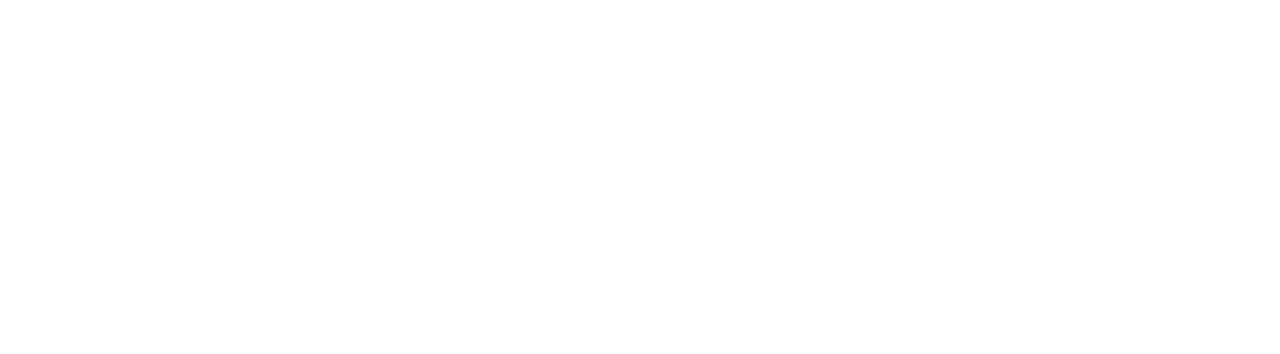
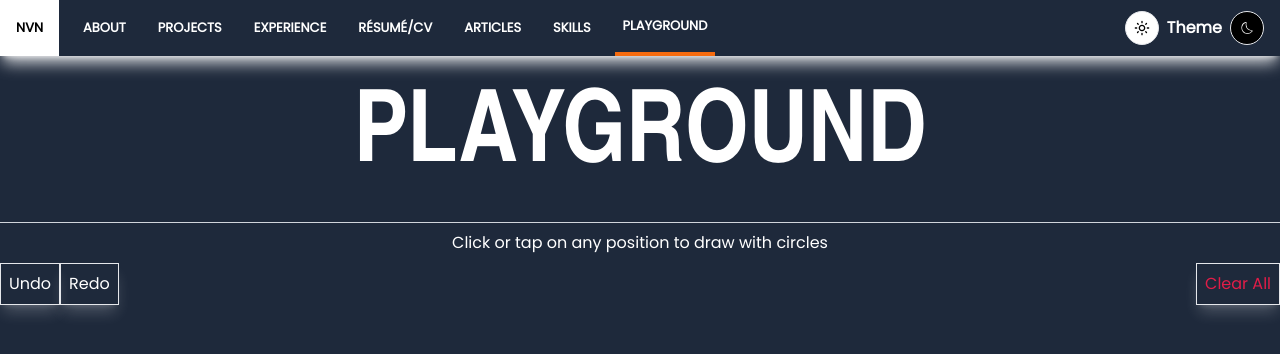
Before and after one commit to Nkemakolamuko/main-portfolio, a React (Vite) app: page /playground in a window 1280 px wide. Before the commit this address had no page. Shown: the top 354 px of the page. Built offline with nearby package versions, Linux system fonts and the light colour scheme.

Commit message:
Create a -PlayGround Page- out of context shit --

```diff
--- a/src/App.jsx
+++ b/src/App.jsx
@@ -11,11 +11,12 @@ import PythonProjects from "./components/pages/components/projectPages/PythonPro
 import ReactProjects from "./components/pages/components/projectPages/ReactProjects";
 import JavaScriptProjects from "./components/pages/components/projectPages/JavaScriptProjects";
 import AllProjects from "./components/pages/components/projectPages/AllProjects";
+import PlayGround from "./components/pages/PlayGround";
 
 export const ThemeContext = createContext(null);
 
 function App() {
-  const [theme, setTheme] = useState("light");
+  const [theme, setTheme] = useState("dark");
   return (
     <ThemeContext.Provider value={{ theme, setTheme }}>
       <BrowserRouter>
@@ -37,6 +38,7 @@ function App() {
           <Route path="/resume" element={<Resume />} />
           <Route path="/articles" element={<Blog />} />
           <Route path="/skill" element={<Skills />} />
+          <Route path="/playground" element={<PlayGround />} />
         </Routes>
       </BrowserRouter>
     </ThemeContext.Provider>
--- a/src/components/Header.jsx
+++ b/src/components/Header.jsx
@@ -20,11 +20,9 @@ const Header = ({
   activePro,
   activeX,
   activeSkills,
+  activePlay,
 }) => {
   const { setTheme, theme } = useContext(ThemeContext);
-  // const toggleTheme = () => {
-  //   setTheme((prevTheme) => (prevTheme === "light" ? "dark" : "light"));
-  // };
   const toggleThemeDark = () => {
     setTheme("dark");
   };
@@ -33,14 +31,13 @@ const Header = ({
   };
 
   return (
-    <ThemeProvider>
     <nav
       className={`flex justify-between items-center ${
         theme === "light" ? "shadow-lg" : "shadow-lg shadow-white/80"
       }  font-semibold top-0 sticky z-50 header`}
       data-theme={theme}
     >
-        <div className="transition-all duration-300 hidden md:flex lg:flex">
+      <div className="transition-all duration-300 hidden md:flex lg:flex md:overflow-auto">
         <ul className="flex items-center flex-row justify-between gap-4 mx-auto my-[0px] text-[13px] transition-all duration-200">
           <Link to="/" className=" transition-all duration-200">
             <li className="bg-black text-white px-4 py-[18px] shortName active:scale-90">
@@ -101,6 +98,15 @@ const Header = ({
               SKILLS
             </li>
           </Link>
+          <Link to="/playground" className=" transition-all duration-200">
+            <li
+              className={`px-2 py-4 active:scale-90 ${
+                activePlay ? "border-b-4 border-b-[#F66B0E]" : ""
+              } uppercase`}
+            >
+              PLAYGROUND
+            </li>
+          </Link>
         </ul>
       </div>
       {/* Hamburger */}
@@ -127,7 +133,6 @@ const Header = ({
         </p>
       </div>
     </nav>
-    </ThemeProvider>
   );
 };
 
--- /dev/null
+++ b/src/components/pages/PlayGround.jsx
@@ -0,0 +1,117 @@
+import React, { useState, useContext } from "react";
+import { ThemeContext } from "../../App";
+import Header from "../Header";
+import PageTitle from "../PageTitle";
+import HeaderHamburger from "./components/HeaderHamburger";
+
+const PlayGround = () => {
+  const { theme } = useContext(ThemeContext);
+  const [hamburger, setHamburger] = useState(false);
+  const [positions, setPositions] = useState([]);
+  const [rmItem, setRmItem] = useState([]);
+
+  const handleOpenHamburger = () => {
+    setHamburger(true);
+  };
+
+  const handleHideHamburger = () => {
+    setHamburger(false);
+  };
+
+  const showPosition = (e) => {
+    const { clientX, clientY } = e;
+    setPositions([
+      ...positions,
+      {
+        x: clientX,
+        y: clientY,
+      },
+    ]);
+  };
+
+  const handleUndo = () => {
+    const savedPosition = [...positions];
+    // How I made this work ? Well I realised that the popped item is returned, and the savedPosition is updated with position being same. So I didn't have to update position with - setPosition([savedPosition]), instead I had to ...spread through it
+    if (savedPosition.length === 0) {
+      setButton(true);
+      return;
+    }
+    const removedPosition = savedPosition.pop();
+    setRmItem([...rmItem, removedPosition]);
+    setPositions([...savedPosition]);
+  };
+
+  const handleRedo = () => {
+    const savedPosition = rmItem.pop();
+    if (!savedPosition) {
+      setButton(true);
+      return;
+    }
+    positions.push(savedPosition);
+    setPositions([...positions]);
+  };
+
+  const handleClearAll = () => {
+    const confirmation = confirm("Are you sure?");
+    if (confirmation) {
+      setPositions([]);
+    }
+    return;
+  };
+
+  return (
+    <div className="dark" data-theme={theme}>
+      <Header openHamburger={handleOpenHamburger} activePlay={true} />
+      {hamburger && <HeaderHamburger hideHamburger={handleHideHamburger} />}
+      <PageTitle title="Playground" />
+      <div className="p-2 text-center">
+        <p>Click or tap on any position to draw with circles</p>
+      </div>
+
+      <div className="flex items-center justify-between">
+        <div>
+          <button
+            className={`border p-2 shadow-lg ${
+              theme === "dark" ? "shadow-white/20" : "shadow-black/10"
+            } active:shadow-none`}
+            onClick={handleUndo}
+          >
+            Undo
+          </button>
+          <button
+            className={`border p-2 shadow-lg ${
+              theme === "dark" ? "shadow-white/20" : "shadow-black/10"
+            } active:shadow-none`}
+            onClick={handleRedo}
+          >
+            Redo
+          </button>
+        </div>
+        <div>
+          <button
+            className={`border p-2 shadow-lg ${
+              theme === "dark" ? "shadow-white/20" : "shadow-black/10"
+            } active:shadow-none text-rose-600`}
+            onClick={handleClearAll}
+          >
+            Clear All
+          </button>
+        </div>
+      </div>
+      <div onClick={showPosition} className="h-[100vh]">
+        {positions.map((position, i) => (
+          <span
+            key={i}
+            className={`absolute bg-blue-600 rounded-full h-4 w-4 border-4 border-blue-800`}
+            style={{
+              left: position.x,
+              top: position.y,
+            }}
+          ></span>
+        ))}
+      </div>
+    </div>
+  );
+};
+
+export default PlayGround;
```
Lines whose indentation alone changed are shown as unchanged.
